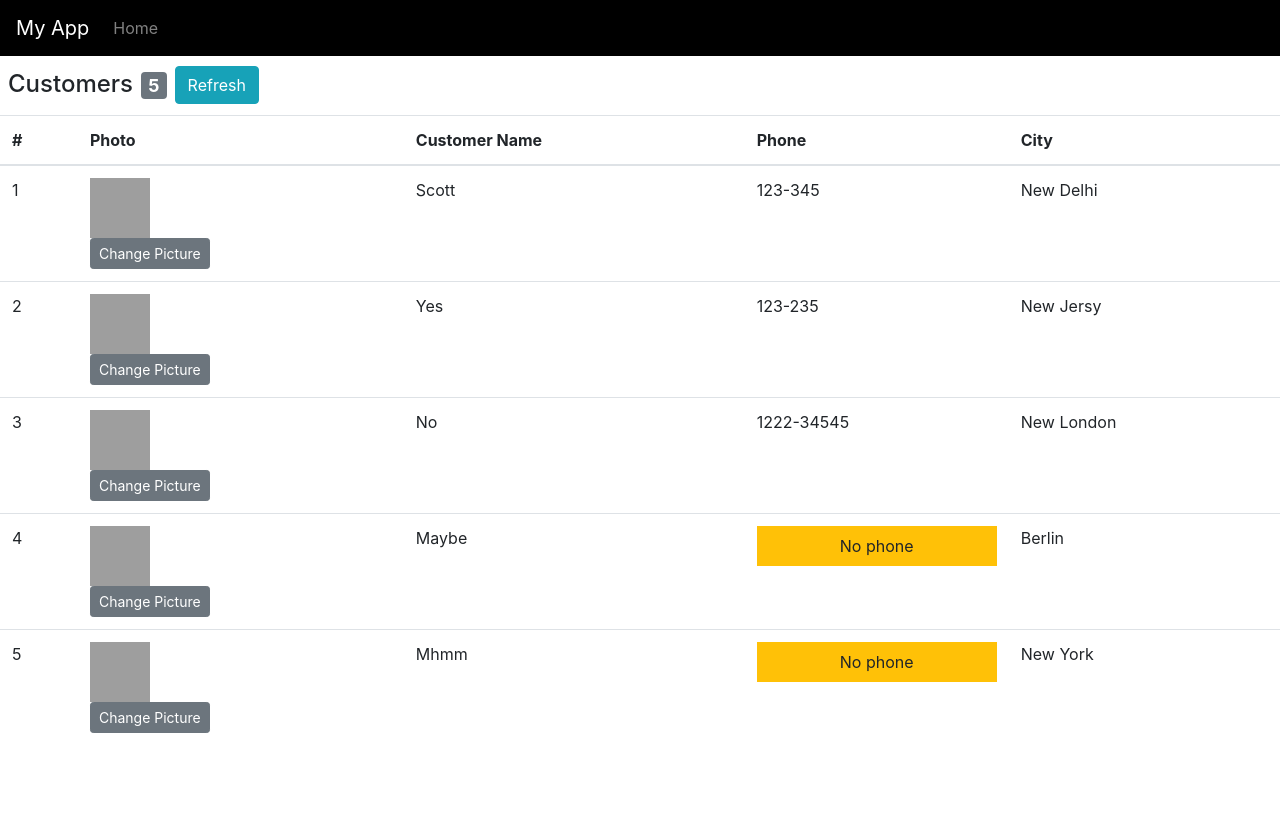
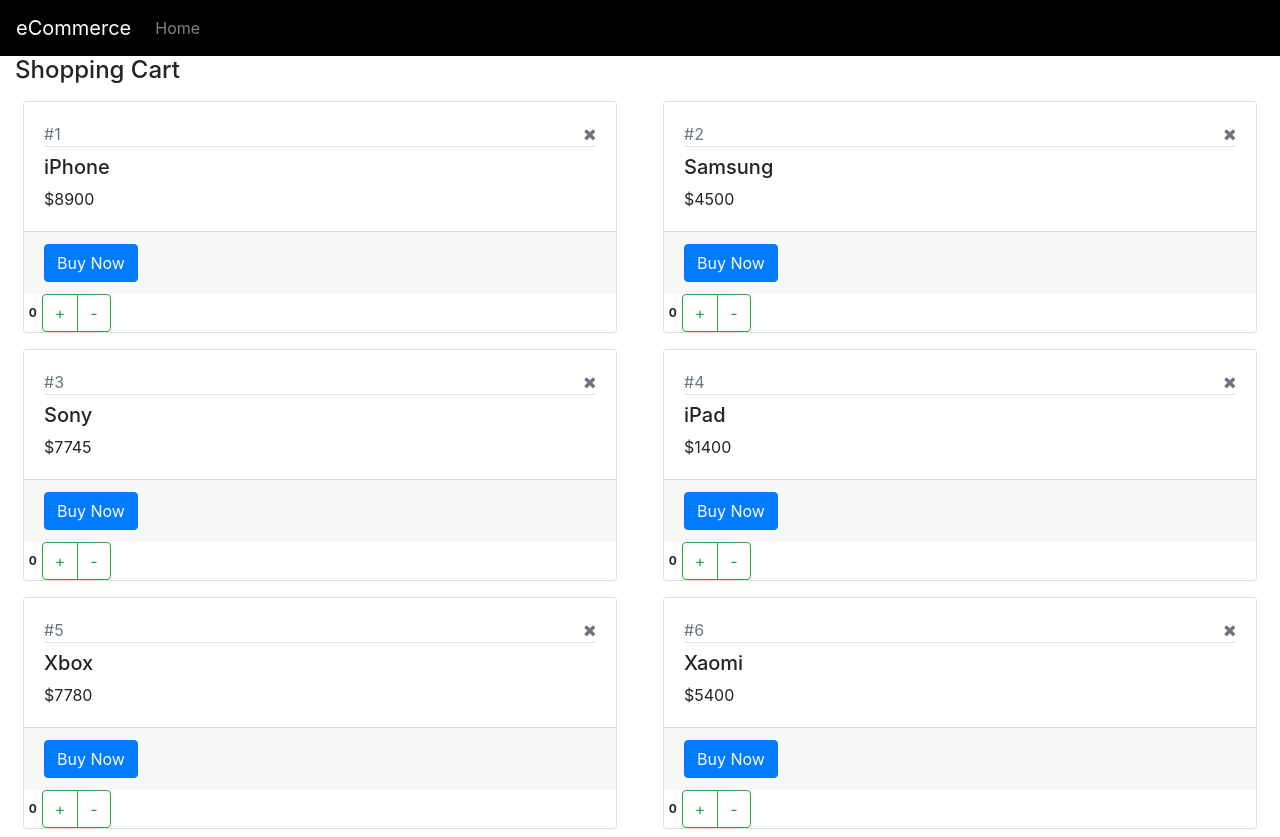
Before and after one commit to Ivan-Slavkovic/React_Udemy, a React (Create React App) app: page / in a window 1280 px wide. Before the commit the page ends 800 px from the top, so only its background shows below. Built offline with nearby package versions, Linux system fonts and the light colour scheme; grey boxes are pictures that could not be loaded.

Commit message:
End of chapter 4

```diff
--- a/package.json
+++ b/package.json
@@ -7,6 +7,7 @@
     "@testing-library/react": "^11.2.7",
     "@testing-library/user-event": "^12.8.3",
     "bootstrap": "^4.5.3",
+    "font-awesome": "^4.7.0",
     "jquery": "^3.5.1",
     "popper.js": "^1.16.1",
     "react": "^17.0.2",
--- a/public/index.html
+++ b/public/index.html
@@ -24,7 +24,7 @@
       work correctly both with client-side routing and a non-root public URL.
       Learn how to configure a non-root public URL by running `npm run build`.
     -->
-    <title>React App</title>
+    <title>eCommerce</title>
   </head>
   <body>
     <noscript>You need to enable JavaScript to run this app.</noscript>
--- a/src/App.js
+++ b/src/App.js
@@ -1,13 +1,13 @@
 import React, { Component } from "react";
 import NavBar from "./NavBar";
-import MainContent from "./MainContent";
+import ShoppingCart from "./ShoppingCart";
 
 export default class App extends Component {
   render() {
     return (
       <React.Fragment>
         <NavBar />
-        <MainContent />
+        <ShoppingCart />
       </React.Fragment>
     );
   }
--- a/src/MainContent.jsx
+++ b/src/CustomersList.jsx
@@ -1,6 +1,6 @@
 import React, { Component } from "react";
 
-export default class MainContent extends Component {
+export default class CustomersList extends Component {
   state = {
     pageTitle: "Customers",
     customersCount: 5,
--- a/src/NavBar.jsx
+++ b/src/NavBar.jsx
@@ -6,7 +6,7 @@
       <React.Fragment>
         <nav className="navbar navbar-expand-lg navbar-dark bg-dark navbar-style">
           <a className="navbar-brand" href="/#">
-            My App
+            eCommerce
           </a>
 
           <button
--- /dev/null
+++ b/src/Product.jsx
@@ -0,0 +1,61 @@
+import React, { Component } from "react";
+export default class Product extends Component {
+  state = {
+    product: this.props.product,
+  };
+
+  render() {
+    return (
+      <div className="col-lg-6">
+        <div class="card m-2 ">
+          <div class="card-body">
+            <div className="text-muted">
+              #{this.state.product.id}
+              <span
+                className="pull-right hand-icon"
+                onClick={() => {
+                  this.props.onDelete(this.state.product);
+                }}
+              >
+                <i className="fa fa-times"></i>
+              </span>
+            </div>
+            <h5 className="pt-2 border-top">
+              {this.state.product.productName}
+            </h5>
+            <div>${this.state.product.price}</div>
+          </div>
+
+          {/*  card body ends here*/}
+
+          <div className="card-footer">{this.props.children}</div>
+          <div className="float-left">
+            <span className="badge">{this.state.product.quantity}</span>
+            <div className="btn-group">
+              <div
+                className="btn btn-outline-success"
+                onClick={() => {
+                  this.props.onIncrement(this.state.product, 10);
+                }}
+              >
+                +
+              </div>
+              <div
+                className="btn btn-outline-success"
+                onClick={() => {
+                  this.props.onDecrement(this.state.product, 0);
+                }}
+              >
+                -
+              </div>
+            </div>
+          </div>
+
+          {/*float-left ends here */}
+
+          {/*   <div className="float-right">{this.props.children}</div>*/}
+        </div>
+      </div>
+    );
+  }
+}
--- /dev/null
+++ b/src/ShoppingCart.jsx
@@ -0,0 +1,70 @@
+import React, { Component } from "react";
+import Product from "./Product";
+export default class ShoppingCart extends Component {
+  state = {
+    products: [
+      { id: 1, productName: "iPhone", price: 8900, quantity: 0 },
+      { id: 2, productName: "Samsung", price: 4500, quantity: 0 },
+      { id: 3, productName: "Sony", price: 7745, quantity: 0 },
+      { id: 4, productName: "iPad", price: 1400, quantity: 0 },
+      { id: 5, productName: "Xbox", price: 7780, quantity: 0 },
+      { id: 6, productName: "Xaomi", price: 5400, quantity: 0 },
+    ],
+  };
+  render() {
+    return (
+      <div className="container-fluid">
+        <h4>Shopping Cart</h4>
+        <div className="row">
+          {this.state.products.map((prod) => {
+            return (
+              <Product
+                key={prod.id}
+                product={prod}
+                onIncrement={this.handleIncrement}
+                onDecrement={this.handleDecrement}
+                onDelete={this.handleDelete}
+              >
+                <button className="btn btn-primary">Buy Now</button>
+              </Product>
+            );
+          })}
+        </div>
+      </div>
+    );
+  } //end of render
+  //incrementing the quantity of a product
+  handleIncrement = (product, maxValue) => {
+    //cloning the product
+    let allProducts = [...this.state.products];
+    let index = allProducts.indexOf(product);
+    if (allProducts[index].quantity < maxValue) {
+      allProducts[index].quantity++;
+    }
+    //update the state so we can render this change
+    this.setState({ products: allProducts });
+  };
+  //decrementing the quantity of a product
+  handleDecrement = (product, minValue) => {
+    //cloning the product
+    let allProducts = [...this.state.products];
+    let index = allProducts.indexOf(product);
+    if (allProducts[index].quantity > minValue) {
+      allProducts[index].quantity--;
+    }
+    //update the state so we can render this change
+    this.setState({ products: allProducts });
+  };
+
+  //delete a product
+  handleDelete = (product) => {
+    let allProducts = [...this.state.products];
+    let index = allProducts.indexOf(product);
+    //delete product base on index
+    if (window.confirm("Are you sure to delete?")) {
+      allProducts.splice(index, 1);
+      //update state because of the render
+      this.setState({ products: allProducts });
+    }
+  };
+}
--- a/src/index.css
+++ b/src/index.css
@@ -13,3 +13,6 @@
   color: #ff0000;
   font-size: 25px;
 }
+.hand-icon {
+  cursor: pointer;
+}
--- a/src/index.js
+++ b/src/index.js
@@ -6,6 +6,7 @@
 import "bootstrap/dist/css/bootstrap.css";
 import App from "./App";
 import "./index.css";
+import "font-awesome/css/font-awesome.css";
 
 ReactDOM.render(<App />, document.getElementById("root"));
 // Part 4 now
```
Also changed, not shown: 1 other file (tests, documents, lock files or other folders).
